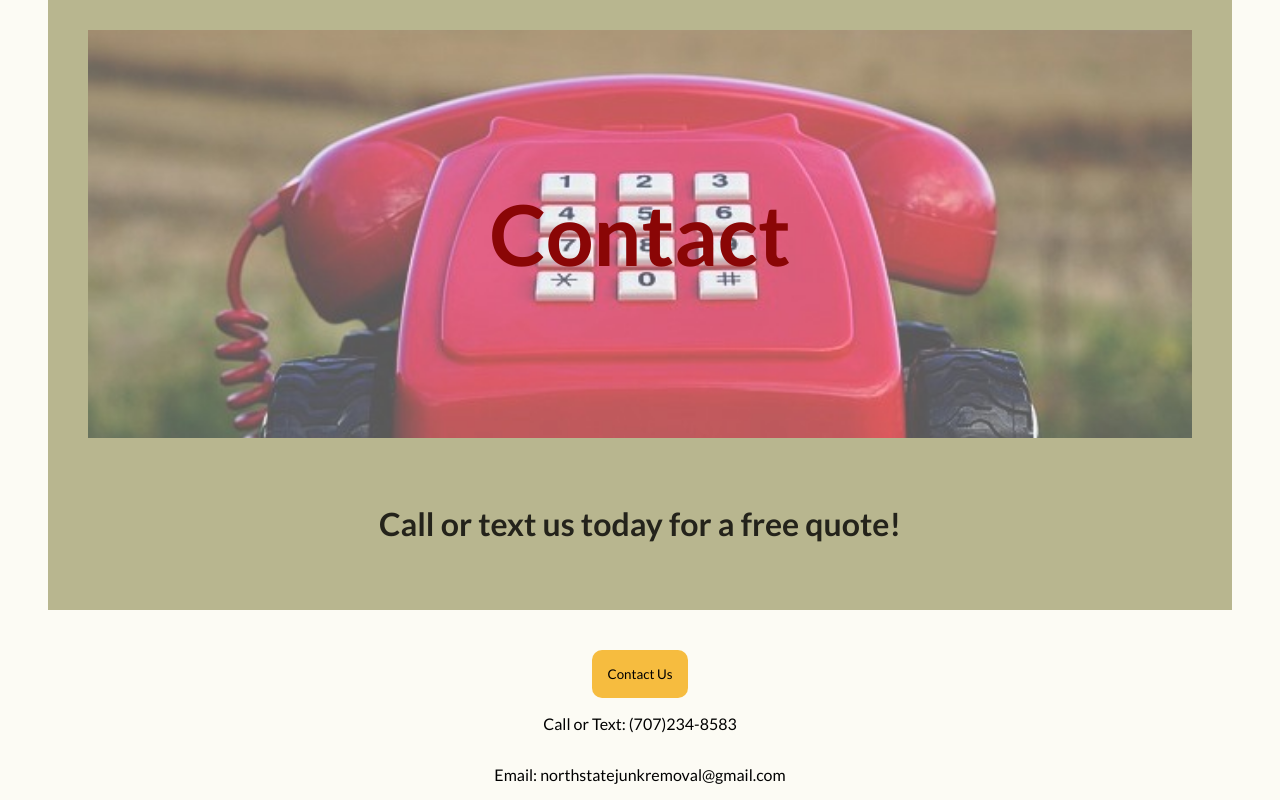
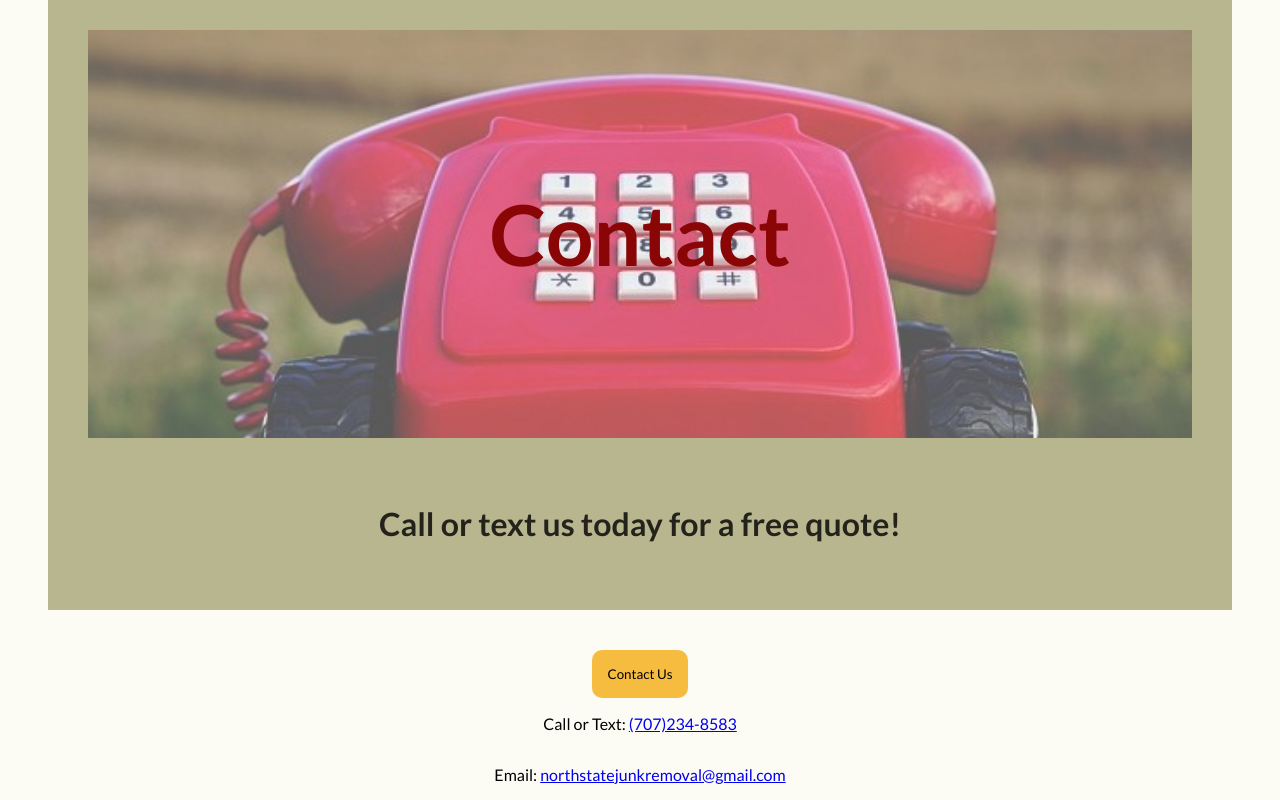
Before and after one commit to lauren-m-johnson/north_state_junk, a React (Vite) app: page /contact in a window 1280 px wide. Shown: the part 287-1087 px from the top of the page. Built offline with nearby package versions, Linux system fonts and the light colour scheme.

Commit message:
add contact links to footer

```diff
--- a/src/components/Footer/Footer.css
+++ b/src/components/Footer/Footer.css
@@ -12,6 +12,10 @@
     font-size: 2vmin;
 }
 
+#footer img {
+    height: 6vmin;
+}
+
 #footer-btn {
     background-color: #f6bc3f;
     border: none;
--- a/src/components/Footer/Footer.jsx
+++ b/src/components/Footer/Footer.jsx
@@ -7,8 +7,8 @@ export default function Footer() {
             <Link to='/contact'>
                 <button id='footer-btn'>Contact Us</button>
             </Link>
-            <p>Call or Text: (707)234-8583</p>
-            <p>Email: northstatejunkremoval@gmail.com</p>
+            <p>Call or Text: <a href="tel:7072348583">(707)234-8583</a></p>
+            <p>Email: <a href="mailto:northstatejunkremoval@gmail.com">northstatejunkremoval@gmail.com</a></p>
         </div>
     )
 }
```
